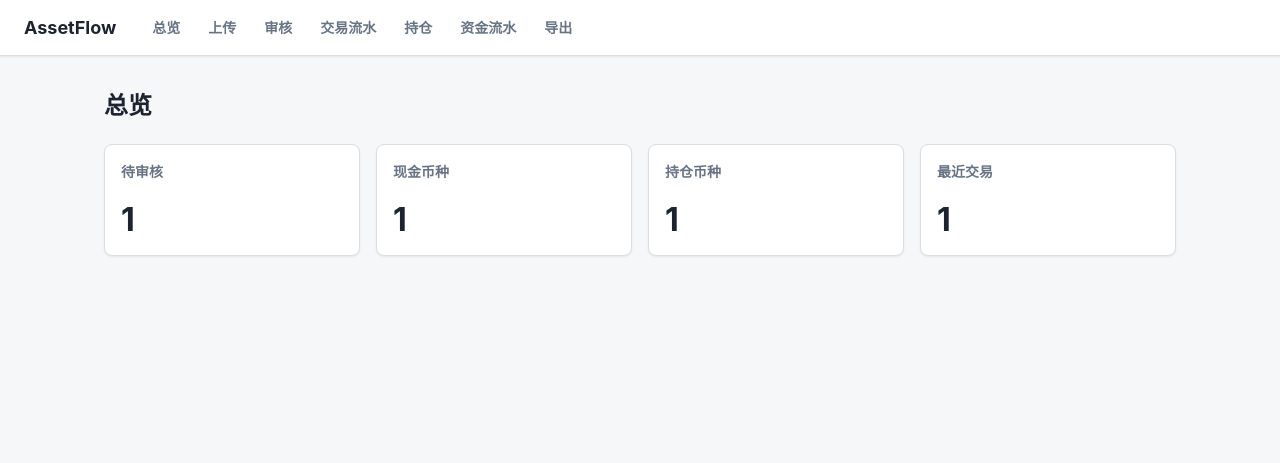
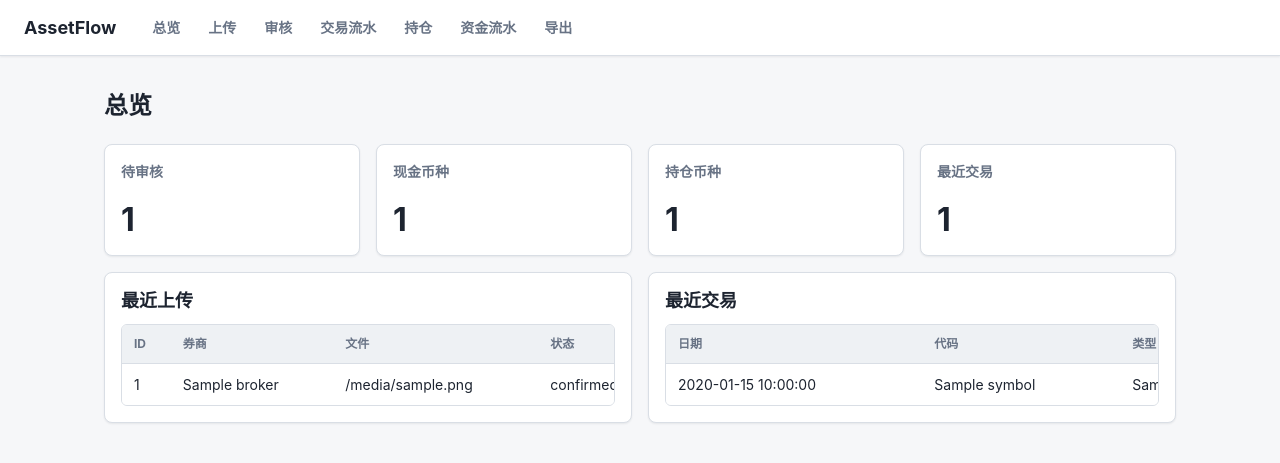
Before and after one commit to JayYangSS/AssetFlow, a FastAPI app: template assetflow/templates/dashboard.html in a window 1280 px wide. Shown: the top 463 px of the page. Run offline with FastAPI, Linux system fonts and the light colour scheme; the template is opened without the code that fills it: most values are stand-ins (such as "Sample title", 1, 10 or a date in 2020); parts of the project's set-up code (start-up, migrations or seed data) failed here and were passed over.

Commit message:
feat: add dashboard UI pages

```diff
--- a/assetflow/static/app.css
+++ b/assetflow/static/app.css
@@ -109,6 +109,7 @@ a {
   display: grid;
   grid-template-columns: repeat(4, minmax(0, 1fr));
   gap: 16px;
+  margin-bottom: 16px;
 }
 
 .card {
@@ -137,6 +138,146 @@ a {
   line-height: 1.15;
 }
 
+.grid-two {
+  display: grid;
+  grid-template-columns: repeat(2, minmax(0, 1fr));
+  gap: 16px;
+}
+
+.panel {
+  margin-bottom: 16px;
+  border: 1px solid var(--border);
+  border-radius: 8px;
+  background: var(--surface);
+  padding: 16px;
+  box-shadow: var(--shadow);
+}
+
+.panel h2 {
+  margin: 0 0 12px;
+  font-size: 18px;
+  line-height: 1.3;
+}
+
+.panel p {
+  margin: 0;
+}
+
+.error {
+  border-color: #f0b4b4;
+  background: #fff5f5;
+  color: #991b1b;
+}
+
+form.panel,
+.filters {
+  display: flex;
+  flex-wrap: wrap;
+  align-items: end;
+  gap: 12px;
+}
+
+label {
+  display: grid;
+  min-width: 180px;
+  gap: 6px;
+  color: var(--muted);
+  font-size: 13px;
+  font-weight: 600;
+}
+
+input,
+select,
+button {
+  min-height: 36px;
+  border: 1px solid var(--border);
+  border-radius: 6px;
+  background: var(--surface);
+  color: var(--text);
+  font: inherit;
+  letter-spacing: 0;
+}
+
+input,
+select {
+  width: 100%;
+  padding: 6px 10px;
+}
+
+button {
+  display: inline-flex;
+  align-items: center;
+  justify-content: center;
+  padding: 0 12px;
+  background: var(--accent);
+  color: #ffffff;
+  cursor: pointer;
+  font-weight: 700;
+  white-space: nowrap;
+}
+
+button:hover {
+  background: #0b5f59;
+}
+
+.filters {
+  margin-bottom: 16px;
+  border: 1px solid var(--border);
+  border-radius: 8px;
+  background: var(--surface);
+  padding: 12px;
+}
+
+.table-wrap {
+  width: 100%;
+  overflow-x: auto;
+  border: 1px solid var(--border);
+  border-radius: 8px;
+  background: var(--surface);
+  box-shadow: var(--shadow);
+}
+
+.panel .table-wrap {
+  border-radius: 6px;
+  box-shadow: none;
+}
+
+table {
+  width: 100%;
+  min-width: 760px;
+  border-collapse: collapse;
+  font-size: 14px;
+}
+
+th,
+td {
+  border-bottom: 1px solid var(--border);
+  padding: 10px 12px;
+  text-align: left;
+  vertical-align: top;
+  white-space: nowrap;
+}
+
+th {
+  background: var(--surface-muted);
+  color: var(--muted);
+  font-size: 12px;
+  font-weight: 700;
+}
+
+tbody tr:last-child td {
+  border-bottom: 0;
+}
+
+.actions {
+  display: flex;
+  gap: 8px;
+}
+
+.actions form {
+  margin: 0;
+}
+
 @media (max-width: 840px) {
   .topbar {
     align-items: flex-start;
@@ -156,10 +297,22 @@ a {
   .cards {
     grid-template-columns: repeat(2, minmax(0, 1fr));
   }
+
+  .grid-two {
+    grid-template-columns: 1fr;
+  }
 }
 
 @media (max-width: 520px) {
   .cards {
     grid-template-columns: 1fr;
   }
+
+  label {
+    min-width: 100%;
+  }
+
+  button {
+    width: 100%;
+  }
 }
--- a/assetflow/templates/dashboard.html
+++ b/assetflow/templates/dashboard.html
@@ -10,4 +10,36 @@
   <article class="card"><span>持仓币种</span><strong>{{ summary.position_value_by_currency | length }}</strong></article>
   <article class="card"><span>最近交易</span><strong>{{ summary.recent_transactions | length }}</strong></article>
 </section>
+<section class="grid-two">
+  <article class="panel">
+    <h2>最近上传</h2>
+    <div class="table-wrap">
+      <table>
+        <thead><tr><th>ID</th><th>券商</th><th>文件</th><th>状态</th><th>时间</th></tr></thead>
+        <tbody>
+        {% for item in summary.recent_uploads %}
+          <tr><td>{{ item.id }}</td><td>{{ item.broker }}</td><td>{{ item.original_filename }}</td><td>{{ item.status }}</td><td>{{ item.created_at }}</td></tr>
+        {% else %}
+          <tr><td colspan="5">暂无上传。</td></tr>
+        {% endfor %}
+        </tbody>
+      </table>
+    </div>
+  </article>
+  <article class="panel">
+    <h2>最近交易</h2>
+    <div class="table-wrap">
+      <table>
+        <thead><tr><th>日期</th><th>代码</th><th>类型</th><th>数量</th><th>净额</th></tr></thead>
+        <tbody>
+        {% for item in summary.recent_transactions %}
+          <tr><td>{{ item.trade_date }}</td><td>{{ item.symbol }}</td><td>{{ item.trade_type }}</td><td>{{ item.quantity }}</td><td>{{ item.net_amount }} {{ item.currency }}</td></tr>
+        {% else %}
+          <tr><td colspan="5">暂无交易。</td></tr>
+        {% endfor %}
+        </tbody>
+      </table>
+    </div>
+  </article>
+</section>
 {% endblock %}
```
Also changed, not shown: assetflow/templates/cash.html (added, +28 -0 lines), assetflow/templates/export.html (added, +22 -0 lines), assetflow/templates/positions.html (added, +19 -0 lines), assetflow/templates/review.html (added, +28 -0 lines), assetflow/templates/transactions.html (added, +24 -0 lines), assetflow/templates/upload.html (added, +28 -0 lines), assetflow/ui.py (+82 -1 lines), tests/test_ui.py (+26 -0 lines).
